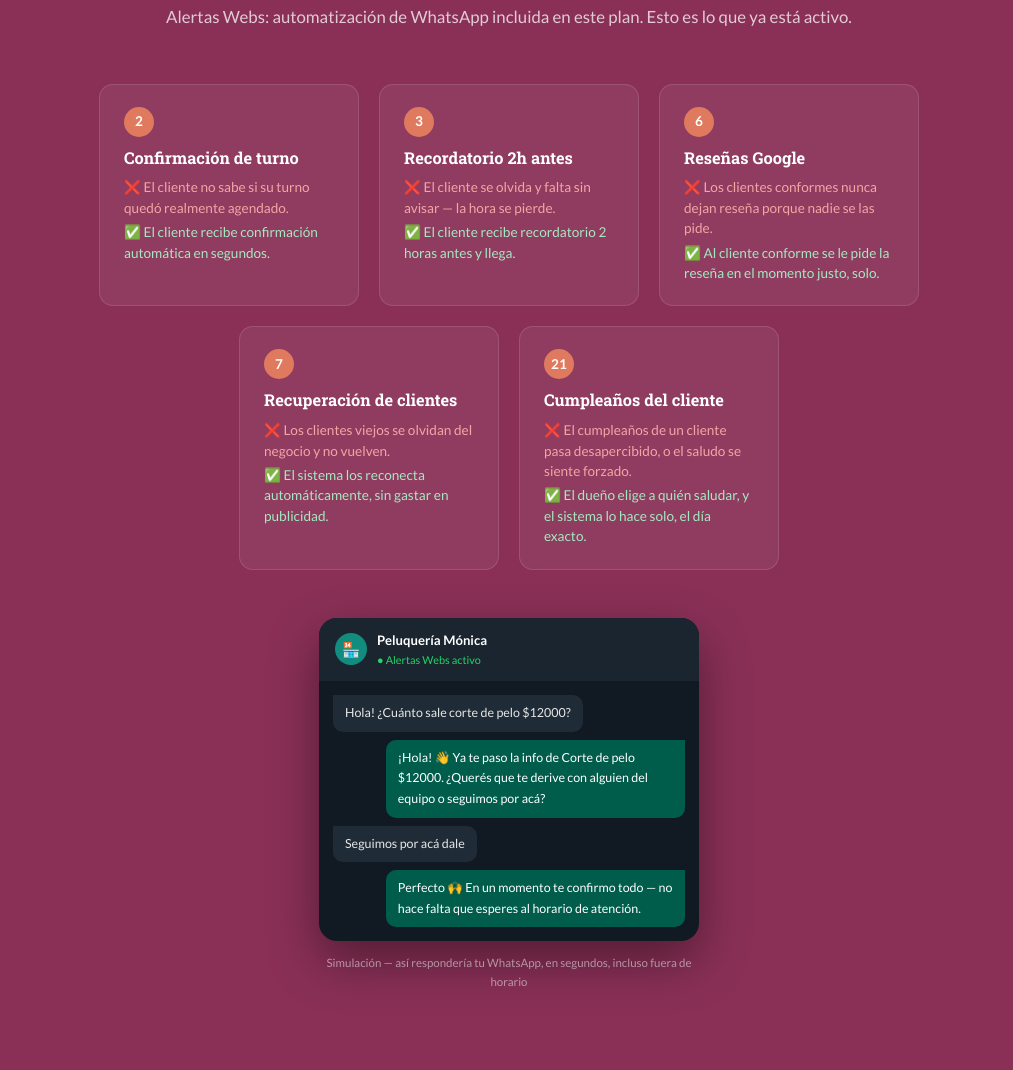
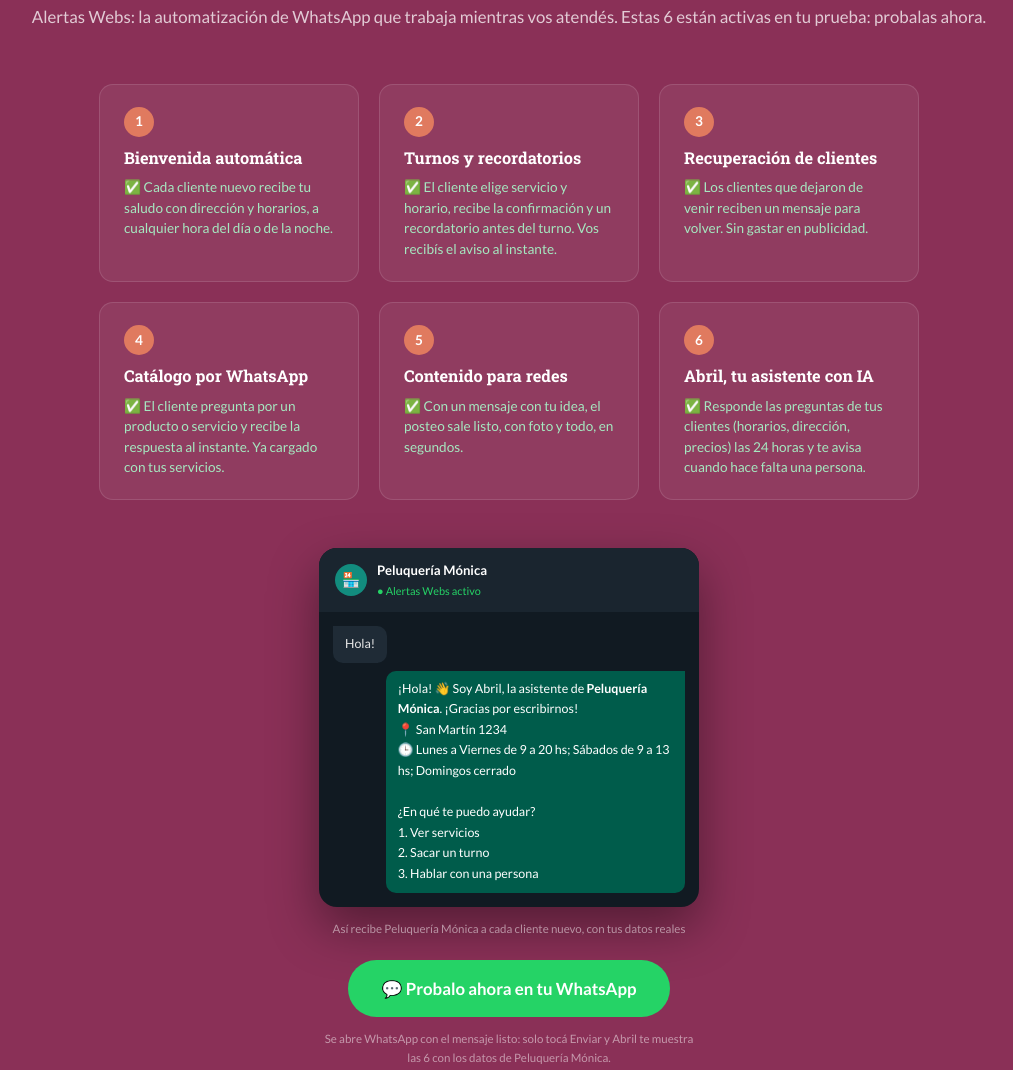
Before and after one commit to jfserviciosweb10/jfprueba, a website: page peluqueriamonica/index.html in a window 1280 px wide. Shown: the part 3927-4997 px from the top of the page, without its empty margins (131-1144 px from the left). Drawn offline with Linux system fonts and the light colour scheme.

Commit message:
Demo-Prueba: peluqueriamonica

```diff
--- a/peluqueriamonica/index.html
+++ b/peluqueriamonica/index.html
@@ -520,51 +520,23 @@ document.addEventListener('keydown', function(e){
 </section>
 
 
-<!-- AUTOMATIZACIÓN — ALERTAS WEBS -->
+<!-- AUTOMATIZACION - ALERTAS WEBS (demo) -->
 <section class="automatiz" id="automatizacion">
   <div class="container">
     <h2 class="section-title reveal-up">Así responde Peluquería Mónica por WhatsApp, sola</h2>
-    <p class="section-sub reveal-up">Alertas Webs: automatización de WhatsApp incluida en este plan. Esto es lo que ya está activo.</p>
-    <div class="autom-grid"><div class="autom-card">
-      <div class="autom-n">2</div>
-      <h4>Confirmación de turno</h4>
-      <p class="autom-antes">❌ El cliente no sabe si su turno quedó realmente agendado.</p>
-      <p class="autom-despues">✅ El cliente recibe confirmación automática en segundos.</p>
-    </div><div class="autom-card">
-      <div class="autom-n">3</div>
-      <h4>Recordatorio 2h antes</h4>
-      <p class="autom-antes">❌ El cliente se olvida y falta sin avisar — la hora se pierde.</p>
-      <p class="autom-despues">✅ El cliente recibe recordatorio 2 horas antes y llega.</p>
-    </div><div class="autom-card">
-      <div class="autom-n">6</div>
-      <h4>Reseñas Google</h4>
-      <p class="autom-antes">❌ Los clientes conformes nunca dejan reseña porque nadie se las pide.</p>
-      <p class="autom-despues">✅ Al cliente conforme se le pide la reseña en el momento justo, solo.</p>
-    </div><div class="autom-card">
-      <div class="autom-n">7</div>
-      <h4>Recuperación de clientes</h4>
-      <p class="autom-antes">❌ Los clientes viejos se olvidan del negocio y no vuelven.</p>
-      <p class="autom-despues">✅ El sistema los reconecta automáticamente, sin gastar en publicidad.</p>
-    </div><div class="autom-card">
-      <div class="autom-n">21</div>
-      <h4>Cumpleaños del cliente</h4>
-      <p class="autom-antes">❌ El cumpleaños de un cliente pasa desapercibido, o el saludo se siente forzado.</p>
-      <p class="autom-despues">✅ El dueño elige a quién saludar, y el sistema lo hace solo, el día exacto.</p>
-    </div></div>
+    <p class="section-sub reveal-up">Alertas Webs: la automatización de WhatsApp que trabaja mientras vos atendés. Estas 6 están activas en tu prueba: probalas ahora.</p>
+    <div class="autom-grid"><div class="autom-card"><div class="autom-n">1</div><h4>Bienvenida automática</h4><p class="autom-despues">✅ Cada cliente nuevo recibe tu saludo con dirección y horarios, a cualquier hora del día o de la noche.</p></div><div class="autom-card"><div class="autom-n">2</div><h4>Turnos y recordatorios</h4><p class="autom-despues">✅ El cliente elige servicio y horario, recibe la confirmación y un recordatorio antes del turno. Vos recibís el aviso al instante.</p></div><div class="autom-card"><div class="autom-n">3</div><h4>Recuperación de clientes</h4><p class="autom-despues">✅ Los clientes que dejaron de venir reciben un mensaje para volver. Sin gastar en publicidad.</p></div><div class="autom-card"><div class="autom-n">4</div><h4>Catálogo por WhatsApp</h4><p class="autom-despues">✅ El cliente pregunta por un producto o servicio y recibe la respuesta al instante. Ya cargado con tus servicios.</p></div><div class="autom-card"><div class="autom-n">5</div><h4>Contenido para redes</h4><p class="autom-despues">✅ Con un mensaje con tu idea, el posteo sale listo, con foto y todo, en segundos.</p></div><div class="autom-card"><div class="autom-n">6</div><h4>Abril, tu asistente con IA</h4><p class="autom-despues">✅ Responde las preguntas de tus clientes (horarios, dirección, precios) las 24 horas y te avisa cuando hace falta una persona.</p></div></div>
     <div class="autom-chat-wrap reveal-up">
       <div class="autom-chat">
-        <div class="autom-chat-head">
-          <div class="autom-chat-avatar">🏪</div>
-          <div><div class="autom-chat-name">Peluquería Mónica</div><div class="autom-chat-status">● Alertas Webs activo</div></div>
-        </div>
+        <div class="autom-chat-head"><div class="autom-chat-avatar">🏪</div><div><div class="autom-chat-name">Peluquería Mónica</div><div class="autom-chat-status">● Alertas Webs activo</div></div></div>
         <div class="autom-chat-body">
-          <div class="autom-bubble-in">Hola! ¿Cuánto sale corte de pelo $12000?</div>
-          <div class="autom-bubble-out">¡Hola! 👋 Ya te paso la info de Corte de pelo $12000. ¿Querés que te derive con alguien del equipo o seguimos por acá?</div>
-          <div class="autom-bubble-in">Seguimos por acá dale</div>
-          <div class="autom-bubble-out">Perfecto 🙌 En un momento te confirmo todo — no hace falta que esperes al horario de atención.</div>
+          <div class="autom-bubble-in">Hola!</div>
+          <div class="autom-bubble-out">¡Hola! 👋 Soy Abril, la asistente de <b>Peluquería Mónica</b>. ¡Gracias por escribirnos!<br>📍 San Martín 1234<br>🕒 Lunes a Viernes de 9 a 20 hs; Sábados de 9 a 13 hs; Domingos cerrado<br><br>¿En qué te puedo ayudar?<br>1. Ver servicios<br>2. Sacar un turno<br>3. Hablar con una persona</div>
         </div>
       </div>
-      <p class="autom-chat-caption">Simulación — así respondería tu WhatsApp, en segundos, incluso fuera de horario</p>
+      <p class="autom-chat-caption">Así recibe Peluquería Mónica a cada cliente nuevo, con tus datos reales</p>
+      <p style="text-align:center;margin-top:22px"><a href="https://wa.me/5493496593581?text=DEMO%20peluqueriamonica" target="_blank" rel="noopener" style="display:inline-block;background:#25D366;color:#fff;padding:15px 34px;border-radius:50px;font-weight:700;text-decoration:none;font-size:1.05rem">💬 Probalo ahora en tu WhatsApp</a></p>
+      <p class="autom-chat-caption">Se abre WhatsApp con el mensaje listo: solo tocá Enviar y Abril te muestra las 6 con los datos de Peluquería Mónica.</p>
     </div>
   </div>
 </section>
```
